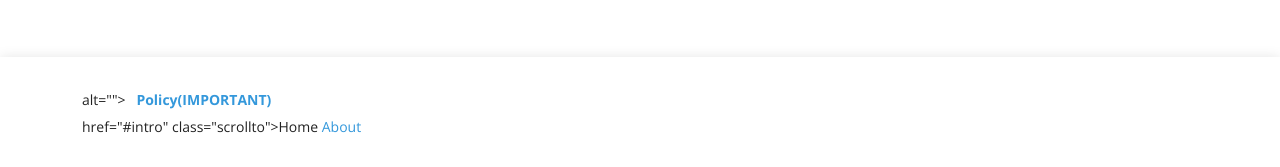
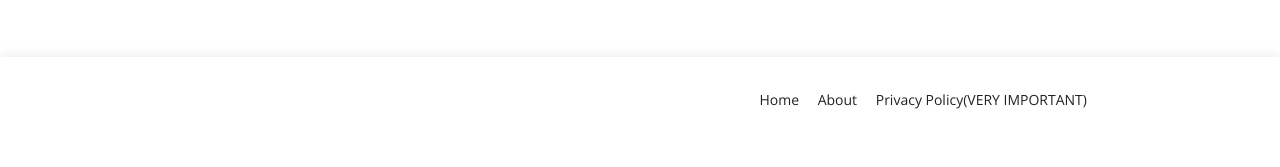
Before and after one commit to siko-ctrl/NosoMN, a plain HTML site: page index.html in a window 1280 px wide. Shown: the part 5357-5524 px from the top of the page. After the commit the page ends 5500 px from the top, so only its background shows below. Drawn offline with nearby package versions, Linux system fonts and the light colour scheme.

Commit message:
Update index.html

```diff
--- a/index.html
+++ b/index.html
@@ -549,17 +549,18 @@
     <!-- End #main -->
     <!-- ======= Footer ======= -->
     <footer id="footer">
-      <div class="container"><span style="color: rgb(209, 213, 219); font-family: Söhne, ui-sans-serif, system-ui, -apple-system, &quot;Segoe UI&quot;, Roboto, Ubuntu, Cantarell, &quot;Noto Sans&quot;, sans-serif, &quot;Helvetica Neue&quot;, Arial, &quot;Apple Color Emoji&quot;, &quot;Segoe UI Emoji&quot;, &quot;Segoe UI Symbol&quot;, &quot;Noto Color Emoji&quot;; font-size: 16px; font-style: normal; font-variant-ligatures: normal; font-variant-caps: normal; font-weight: 400; letter-spacing: normal; orphans: 2; text-align: start; text-indent: 0px; text-transform: none; white-space: pre-wrap; widows: 2; word-spacing: 0px; -webkit-text-stroke-width: 0px; background-color: rgb(68, 70, 84); text-decoration-thickness: initial; text-decoration-style: initial; text-decoration-color: initial; display: inline !important; float: none;"><span
+      <div class="container">
+        <div class="row d-flex align-items-center">
+          <div class="col-lg-6 text-lg-left text-center">
+            <div class="copyright"><br>
+            </div>
+            <div class="credits"> </div>
+          </div>
+          <div class="col-lg-6">
+            <nav class="footer-links text-lg-right text-center pt-2 pt-lg-0"> <a
 
-style="color: #3498db;"></span></span>
-            alt="">&nbsp;&nbsp; <a href="PolicyPage.html"><b>Policy(IMPORTANT)</b></a><br>
-            <div class="credits"> </div>
-
-
-
-                href="#intro" class="scrollto">Home</a> <a href="#about"
-
-                class="scrollto">About</a> </nav>
+                href="#home" class="scrollto">Home</a> <a href="#about" class="scrollto">About</a>
+              <a href="PolicyPage.html">Privacy Policy(VERY IMPORTANT)</a>&nbsp; </nav>
           </div>
         </div>
       </div>
```
